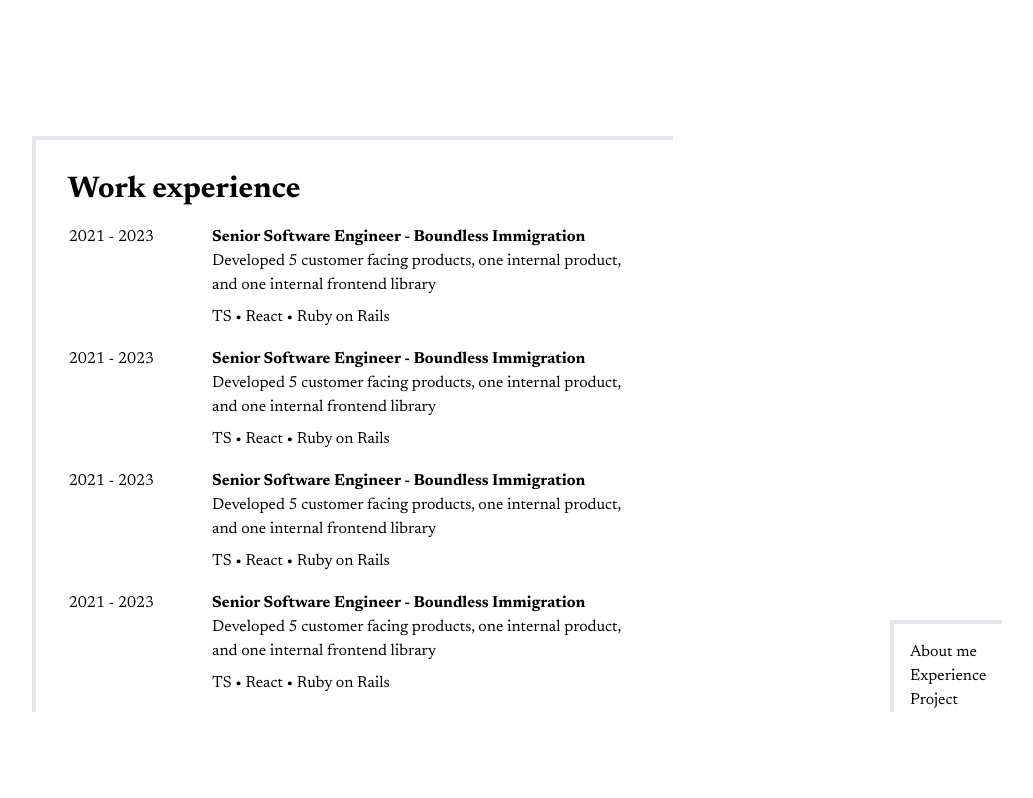
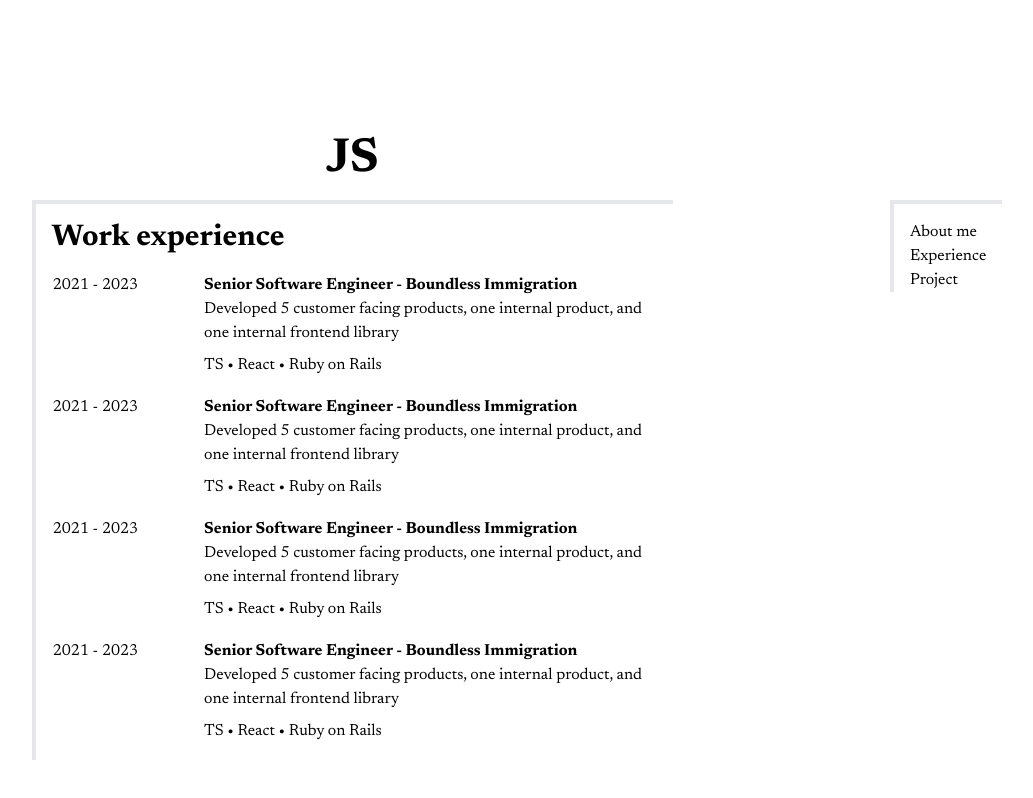
Before and after one commit to jeff-soriano/jeff-soriano.github.io, a Next.js app: page /experience in a window 1280 px wide. Shown: the whole page, without its empty margins (123-1156 px from the left). Built offline with nearby package versions, Linux system fonts and the light colour scheme.

Commit message:
Add JS 'logo' and fix borders

```diff
--- a/app/experience/page.tsx
+++ b/app/experience/page.tsx
@@ -3,7 +3,7 @@ import GifSection from './components/GifSection'
 
 export default function Experience() {
   return (
-    <section className="px-4 pt-4">
+    <section>
       <h2 className="text-3xl font-bold">Work experience</h2>
       <table className="table-auto border-separate border-spacing-y-4">
         <tbody>
--- a/app/layout.tsx
+++ b/app/layout.tsx
@@ -21,14 +21,18 @@ export default function RootLayout({
         className={`${newsreader.className} flex flex-col items-center content-center`}
       >
         <div className="w-10/12">
-          <main className="pt-28">
-            <section className="py-6 px-12 grid grid-cols-3 gap-4">
+          <main className="pt-28 ">
+            <section className="py-6 px-12 grid grid-cols-3 gap-4 max-h-96">
+              <h1 className="text-center text-5xl font-bold col-span-2">
+                <Link href="/">JS</Link>
+              </h1>
+              <div></div>
               <section className="px-4 pt-4 border-l-4 border-t-4 col-span-2">
                 {children}
               </section>
               <nav className="flex">
-                <div className="mt-auto ml-auto px-4 pt-4 border-l-4 border-t-4">
-                  <ul>
+                <div className="ml-auto">
+                  <ul className="px-4 pt-4 border-l-4 border-t-4">
                     <li>
                       <Link href="/about-me">About me</Link>
                     </li>
```
